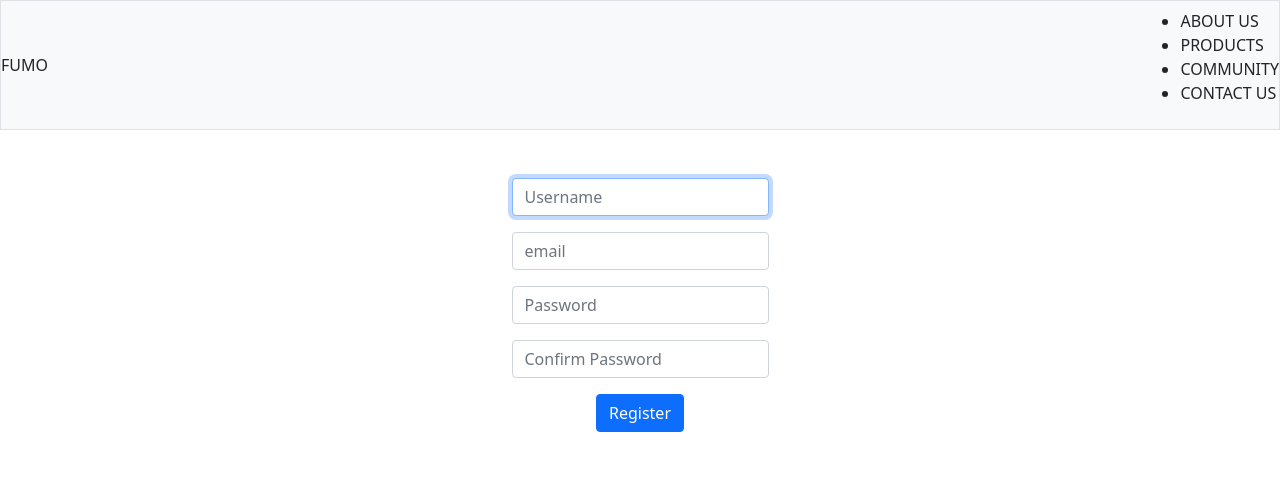
After one commit to abdul894/CS50_final_project, a Flask app: page /login in a window 1280 px wide. The commit adds this page. Shown: the top 479 px of the page. Run offline with Flask 3, Linux system fonts and the light colour scheme.

Commit message:
modified

```diff
--- a/app.py
+++ b/app.py
@@ -26,8 +26,23 @@ def index():
     return render_template('index.html')
 
 
-@app.route("/login", methods = ['POST'])
+@app.route("/login", methods = ['GET','POST'])
 def login():
+
+    session.clear()
+
+    if request.method == 'POST':
+        if not request.form.get('username') or not request.form.get('email'):
+            return make_response('Field is empty!', 403)
+        elif not request.form.get('password'):
+            return make_response('Field is empty', 403)
+    return render_template("register.html")
+
+
+@app.route("/register", methods = ['GET', 'POST'])
+def register():
+    """Rregister user"""
+
     if request.method == 'POST':
         if not request.form.get('username'):
             return make_response('Field is empty!', 403)
--- a/helpers.py
+++ b/helpers.py
@@ -1,6 +1,7 @@
 import sqlite3
 import click
 from flask import g, current_app
+from functools import wraps
 
 def get_db():
     if 'db' not in g:
--- a/templates/index.html
+++ b/templates/index.html
@@ -6,6 +6,6 @@
 
 {% block main %}
     <div>
-        <a href="/templates/login.html">login
+        <a href="/login">login</a>
     </div>
 {% endblock %}
--- a/templates/layout.html
+++ b/templates/layout.html
@@ -20,5 +20,8 @@
             </div>
         </nav>
     </header>
+    <main class="container py-5 text-center">
+        {% block main %}{% endblock %}
+    </main>
 </body>
 </html>
--- a/templates/login.html
+++ b/templates/login.html
@@ -5,7 +5,7 @@
 {% endblock %}
 
 {% block main %}
-    <form action="/login" method="POST">
+    <form action="/login" method="post">
         <div class="mb-3">
             <input autofocus autocomplete="off" class="form-control mx-auto w-auto" id="username" name="username" placeholder="Username" type="text">
         </div>
--- /dev/null
+++ b/templates/register.html
@@ -0,0 +1,23 @@
+{% extends "layout.html" %}
+
+{% block tittle %}
+    Register
+{% endblock %}
+
+{% block main %}
+    <form action="/register" method="post">
+        <div class="mb-3">
+            <input autofocus autocomplete="off" class="form-control mx-auto w-auto" id="username" name="username" placeholder="Username" type="text">
+        </div>
+        <div class="mb-3">
+            <input autofocus autocomplete="off" class="form-control mx-auto w-auto" id="email" name="email" placeholder="email" type="text">
+        </div>
+        <div class="mb-3">
+            <input class="form-control mx-auto w-auto" id="password" name="password" placeholder="Password" type="password">
+        </div>
+        <div class="mb-3">
+            <input class="form-control mx-auto w-auto" id="password" name="password" placeholder="Confirm Password" type="password">
+        </div>
+        <button type="submit" class="btn btn-primary">Register</button>
+    </form>
+{% endblock %}
```
